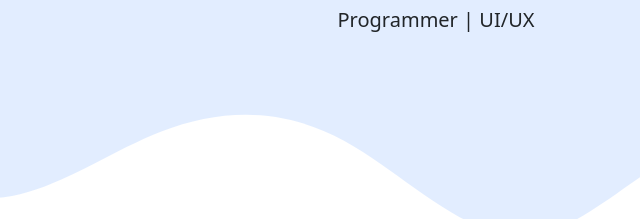
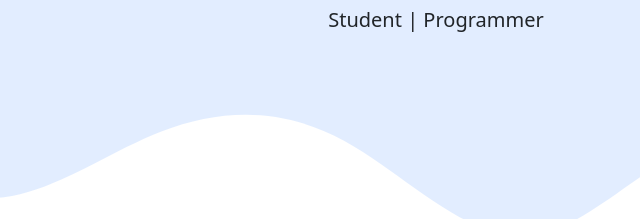
Before and after one commit to M-Fahreza/mfahreza.github.io, a plain HTML site: page index.html in a window 1280 px wide. Shown: the part 345-564 px from the top of the page, 204-844 px from the left. Drawn offline with nearby package versions, Linux system fonts and the light colour scheme.

Commit message:
mengubah programmer|ui/ux menjadi student|programmer

```diff
--- a/index.html
+++ b/index.html
@@ -49,7 +49,7 @@
     <section class="jumbotron text-center">
         <img src="img/Mfahreza.jpeg" alt="gambar" width="200" class="rounded-circle img-thumbnail">
         <h1 class="display-4">M Fahreza</h1>
-        <p class="lead">Programmer | UI/UX</p>
+        <p class="lead">Student | Programmer</p>
         <svg xmlns="http://www.w3.org/2000/svg" viewBox="0 0 1440 320"><path fill="#ffff" fill-opacity="1" d="M0,32L34.3,64C68.6,96,137,160,206,165.3C274.3,171,343,117,411,90.7C480,64,549,64,617,101.3C685.7,139,754,213,823,208C891.4,203,960,117,1029,101.3C1097.1,85,1166,139,1234,138.7C1302.9,139,1371,85,1406,58.7L1440,32L1440,320L1405.7,320C1371.4,320,1303,320,1234,320C1165.7,320,1097,320,1029,320C960,320,891,320,823,320C754.3,320,686,320,617,320C548.6,320,480,320,411,320C342.9,320,274,320,206,320C137.1,320,69,320,34,320L0,320Z"></path></svg>
     </section>
     <!-- Akhir Jumbotron-->
```
